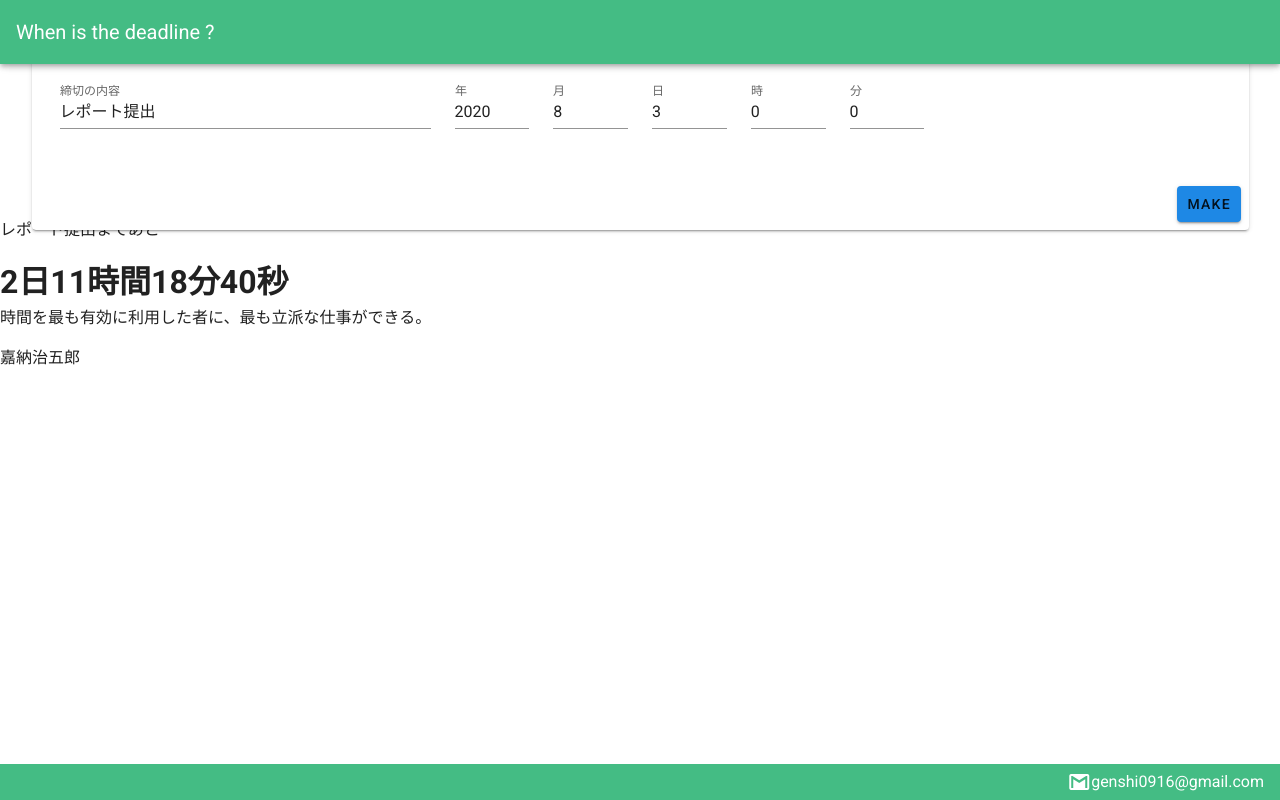
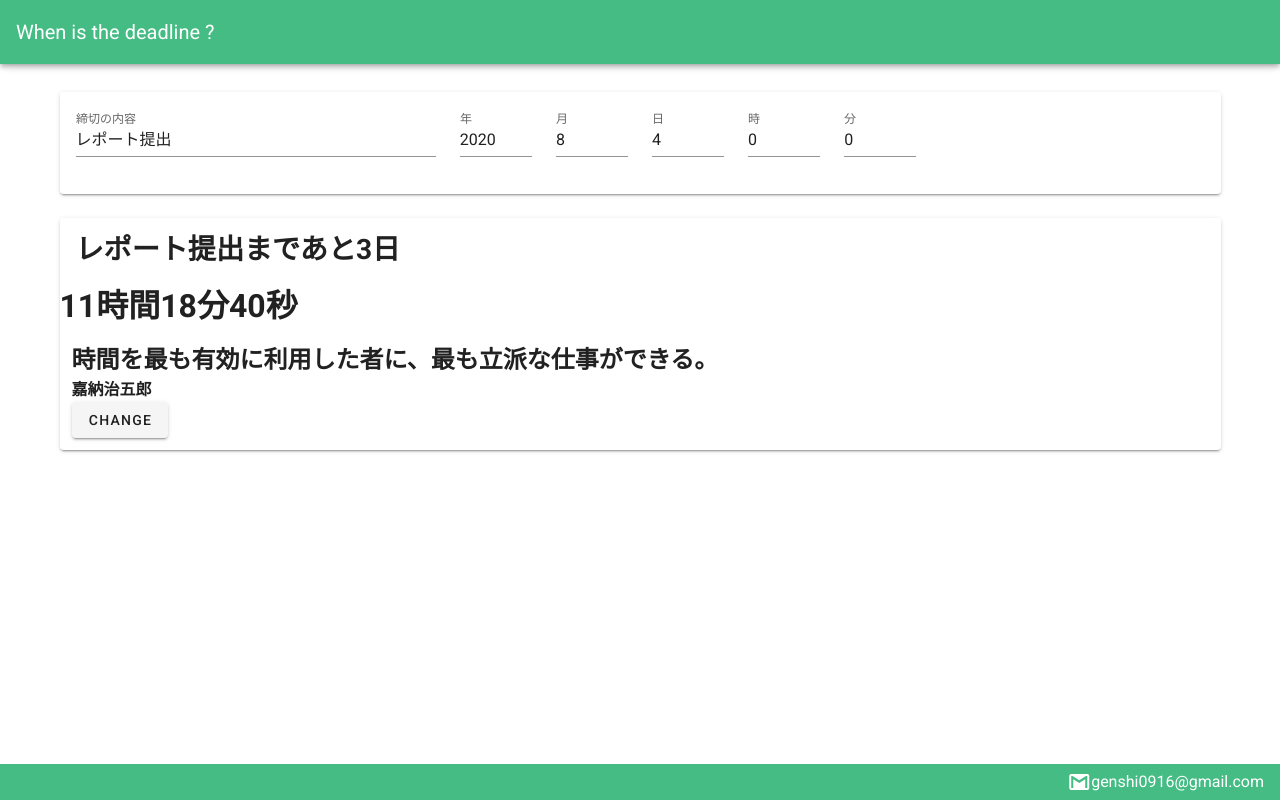
Before and after one commit to addtobasic/deadline-timer, a Vue app: page / in a window 1280 px wide. Built offline with nearby package versions, Linux system fonts and the light colour scheme.

Commit message:
[追加]作業を進めた

```diff
--- a/src/App.vue
+++ b/src/App.vue
@@ -4,7 +4,6 @@
       <Header></Header>
         <v-main>
           <Main></Main>
-          <Meigen></Meigen>
         </v-main>
       <Footer></Footer>
     </v-app>
--- a/src/components/Main.vue
+++ b/src/components/Main.vue
@@ -1,9 +1,9 @@
 <template>
   <div id="app">
-    <v-row id="center" justify="center">
+    <p></p>
+    <v-container>
       <v-card>
         <v-card-text>
-          <v-container>
           <v-row>
             <v-col cols="4">
               <v-text-field label="締切の内容" required v-model="naiyou"></v-text-field>
@@ -24,53 +24,110 @@
               <v-text-field label="分" required v-model="minutes"></v-text-field>
             </v-col>
           </v-row>
+        </v-card-text>
+        <!-- <v-btn @click="calc">make</v-btn> -->
+      </v-card>
     </v-container>
-        </v-card-text>
-        <v-card-actions>
-          <v-spacer></v-spacer>
-          <v-btn  color="blue darken-1">Make</v-btn>
-        </v-card-actions>
+    <v-container>
+      <v-row dense>
+        <v-col cols="12">
+          <v-card>
+            <v-card-title class="headline">
+              <h3>{{ naiyou }}まであと{{this.outDay}}日</h3>
+            </v-card-title>
+            <h1>{{ calc }}</h1>
+            <!-- <h1>this.time = {{this.time}}</h1> -->
+            <h1>{{this.outHour}}時間{{this.outMinutes}}分{{this.outSeconds}}秒</h1>
+
+
+          <Meigen></Meigen>
           </v-card>
+        </v-col>
       </v-row>
-    <p>{{ naiyou }}まであと</p>
-    <h1>{{ calc }}</h1>
+    </v-container>
   </div>
 </template>
 
 <script lang="ts">
   import Vue from 'vue'
   import moment, { min } from 'moment';
+  import Meigen from './Meigen.vue'
 
   export default Vue.extend({
     name: 'Main',
+    components:{
+      Meigen,
+    },
+
       data:()=>({
         naiyou:"レポート提出",
         year:2020,
         month:8,
-        day:3,
+        day:4,
         hour:0,
         minutes:0,
         seconds:0,
-        inTime:""
+        inTime:"",
+        time:0,
+        outDay:0,
+        outHour:0,
+        outMinutes:0,
+        outSeconds:0,
       }),
 
       created: function () {
-        setInterval(() => { this.inTime-- }, 1000);
+        setInterval(() => {
+          if(this.time>0)
+          {
+            this.inTime = this.year+"-"+this.month+"-"+this.day+" "+this.hour+":"+this.minutes+":"+this.seconds
+            this.time--
+            this.outDay = Math.floor(this.time / (24 * 60 * 60))
+            this.outHour = Math.floor(this.time % (24 * 60 * 60) / (60 * 60));
+            this.outMinutes = Math.floor(this.time % (24 * 60 * 60) % (60 * 60) / 60);
+            this.outSeconds = this.time % (24 * 60 * 60) % (60 * 60) % 60;
+          }
+          else if(this.time===0)
+          {
+            alert("無事期限までに間に合いましたかww")
+            this.time--
+          }
+          else
+          {
+            this.time--
+            this.outDay = Math.floor(moment(this.inTime).diff(moment())/1000)+1
+            this.outHour = Math.floor(this.time % (24 * 60 * 60) / (60 * 60))+1
+            this.outMinutes = Math.floor(this.time % (24 * 60 * 60) % (60 * 60) / 60)+1
+            this.outSeconds = this.time % (24 * 60 * 60) % (60 * 60) % 60+1
+            console.log("足した結果this.outDay"+this.outDay)
+            console.log("足した結果this.outHour"+this.outHour)
+            console.log("足した結果outMinutes"+this.outMinutes)
+            console.log("足した結果outSeconds"+this.outSeconds)
+          }
+          //なぜか日付だけがおかしい
+          // console.log("inTime"+this.inTime)
+          console.log("time"+this.time)
+          console.log("outDay"+this.outDay)
+          console.log("outHour"+this.outHour)
+          console.log("outMinutes"+this.outMinutes)
+          console.log("outSeconds"+this.outSeconds)
+          }, 1000);
       },
       computed:{
         calc:function(){
           this.inTime = this.year+"-"+this.month+"-"+this.day+" "+this.hour+":"+this.minutes+":"+this.seconds
-          console.log("合計時間"+this.inTime)
-          console.log("年"+this.year)
-          console.log("月"+this.month)
-          console.log("日"+this.day)
-          console.log("時"+this.hour)
-          console.log("分"+this.minutes)
-          console.log("秒"+this.seconds)
+          // console.log("合計時間"+this.inTime)
+          // console.log("年"+this.year)
+          // console.log("月"+this.month)
+          // console.log("日"+this.day)
+          // console.log("時"+this.hour)
+          // console.log("分"+this.minutes)
+          // console.log("秒"+this.seconds)
 
-          const now = moment();
-          const from = moment(this.inTime);//inTime
-
+          var now = moment();
+          var from = moment(this.inTime);//inTime
+          // console.log("now"+now)
+          // console.log("from"+from)
+          this.time = Math.floor(from.diff(now)/1000)
           var t = Math.floor(from.diff(now)/1000)
           var d = Math.floor(t / (24 * 60 * 60));
           var h = Math.floor(t % (24 * 60 * 60) / (60 * 60));
@@ -78,36 +135,22 @@
           var s = t % (24 * 60 * 60) % (60 * 60) % 60;
           if(t<0)
           {
-            var t = Math.floor(from.diff(now)/1000)+1
-            var d = Math.floor(t / (24 * 60 * 60))+1
-            var h = Math.floor(t % (24 * 60 * 60) / (60 * 60))+1
-            var m = Math.floor(t % (24 * 60 * 60) % (60 * 60) / 60)+1
-            var s = t % (24 * 60 * 60) % (60 * 60) % 60+1
-          }
-          function check(v: number)
-          {
-            if (v < 10)return "0" + v;
-            else return v;
+            t = Math.floor(from.diff(now)/1000)+1
+            d = Math.floor(t / (24 * 60 * 60))+1
+            h = Math.floor(t % (24 * 60 * 60) / (60 * 60))+1
+            m = Math.floor(t % (24 * 60 * 60) % (60 * 60) / 60)+1
+            s = t % (24 * 60 * 60) % (60 * 60) % 60
           }
 
-          console.log("t1="+t);
-          console.log("h1="+h);
-          console.log("m1="+m);
-          console.log("s1="+s);
-        // setInterval(() => {
+          // console.log("t1="+t);
+          // console.log("d1="+d);
+          // console.log("h1="+h);
+          // console.log("m1="+m);
+          // console.log("s1="+s);
+          // var dhms = d + '日' + h + '時間' + m + '分' + s + '秒';
+          // if(t===0&&d===0&&h===0&&m===0&&s===0)alert("無事期限までに間に合いましたかww")
+          // return dhms;
 
-
-        //   }, 1000);
-          var dhms = d + '日' + h + '時間' + m + '分' + s + '秒';
-          if(d===0&&h===0&&m===0&&s===0)
-          {
-            alert("無事期限までに間に合いましたかww")
-            d=0
-            h=0
-            m=0
-            s=-1
-          }
-          return dhms;
         }
     },
   })
--- a/src/components/Meigen.vue
+++ b/src/components/Meigen.vue
@@ -1,7 +1,10 @@
 <template>
   <div id="meigen">
-    <p>{{item[rand].text}}</p>
-    <p>{{item[rand].person}}</p>
+    <v-container>
+      <h2>{{item[rand].text}}</h2>
+      <h4>{{item[rand].person}}</h4>
+      <v-btn @click="changeMeigen">change</v-btn>
+    </v-container>
   </div>
 </template>
 
@@ -9,8 +12,10 @@
   import Vue from 'vue'
   export default Vue.extend({
     name: 'Meigen',
-    data:()=>({
-      item:
+    data() {
+      return {
+        rand:Math.floor(Math.random()*30),
+        item:
       [
         {
           text:'この地上で過ごせる時間には限りがあります。本当に大事なことを本当に一生懸命できる機会は、二つか三つくらいしかないのです。',
@@ -41,7 +46,7 @@
           person:'本田宗一郎'
         },
         {
-          text:'朝7時に起き、夜11時に就寝すれば、たっぷり16時間ある。大抵の人は一日中なにか仕事をしている。ただ一つ違うのは、彼らの仕事は非常に多岐にわたり、私はたった一つの仕事に全てのエネルギーを集中る点だ。',
+          text:'朝7時に起き、夜11時に就寝すれば、たっぷり16時間ある。大抵の人は一日中なにか仕事をしている。ただ一つ違うのは、彼らの仕事は非常に多岐にわたり、私はたった一つの仕事に全てのエネルギーを集中する点だ。',
           person:'トーマス・エジソン'
         },
         {
@@ -133,7 +138,12 @@
           person:'ダーウィン'
         }
       ],
-      rand:Math.floor(Math.random()*30),
-    })
+      }
+    },
+    methods:{
+      changeMeigen:function(){
+        this.rand = Math.floor(Math.random()*30)
+      }
+    }
   })
 </script>
```
Lines whose indentation alone changed are shown as unchanged.
